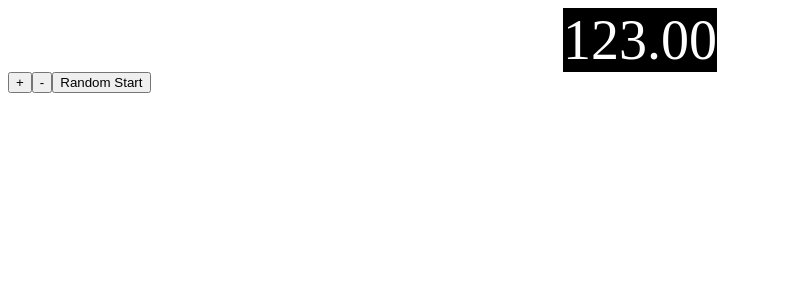
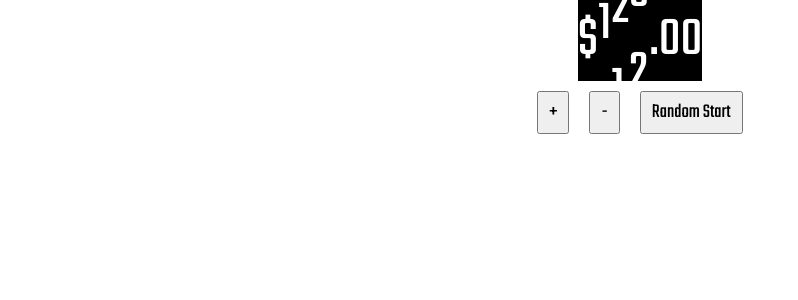
Before and after one commit to Mir-Labib-Hossain/Playground, a React (Vite) app: page / in a window 1280 px wide. Shown: the top 300 px of the page, without its empty margins (0-798 px from the left). Built offline with nearby package versions, Linux system fonts and the light colour scheme.

Commit message:
Finallized

```diff
--- a/src/App.tsx
+++ b/src/App.tsx
@@ -22,12 +22,14 @@ const App = () => {
   }, [randomStatus]);
 
   return (
-    <>
+    <div className="app">
       <AnimateNumber value={value} />
-      <button onClick={() => setValue((prev) => prev + getRandom())}>+</button>
-      <button onClick={() => setValue((prev) => prev - getRandom())}>-</button>
-      <button onClick={() => setRandomStatus(!randomStatus)}>Random {randomStatus?"Off":"Start"}</button>
-    </>
+      <div className="buttons">
+        <button onClick={() => setValue((prev) => prev + getRandom())}>+</button>
+        <button onClick={() => setValue((prev) => prev - getRandom())}>-</button>
+        <button onClick={() => setRandomStatus(!randomStatus)}>Random {randomStatus ? "Off" : "Start"}</button>
+      </div>
+    </div>
   );
 };
 
--- a/src/index.css
+++ b/src/index.css
@@ -1,10 +1,23 @@
-/* @import "https://fonts.googleapis.com/css2?family=Teko&display=swap"; */
+@import "https://fonts.googleapis.com/css2?family=Teko&display=swap";
 *{
     margin: 0;
     padding: 0;
-    /* font-family: 'Teko', sans-serif; */
+    font-family: 'Teko', sans-serif;
 }
 
 *, *:before, *:after {
     box-sizing: border-box;
 }
+
+.app{
+    display: flex;
+    flex-direction: column;
+    align-items: center;
+}
+
+.app .buttons *{
+    font-size: 20px;
+    margin: 10px;
+    padding: 5px 10px;
+    cursor: pointer;
+}
--- a/src/main.tsx
+++ b/src/main.tsx
@@ -1,5 +1,6 @@
 import ReactDOM from "react-dom/client";
 import App from "./App";
+import "./index.css"
 
 ReactDOM.createRoot(document.getElementById("root") as HTMLElement).render(
   // <React.StrictMode>
--- a/src/pages/animateNumber.tsx
+++ b/src/pages/animateNumber.tsx
@@ -23,12 +23,15 @@ function AnimateNumber({ value }: Props) {
   }
 
   return (
+    <div className="ticker-container">
+      $
     <div className="ticker-view">
       {numArr.map((num, index) => (num === "." ?
         <DecimalColumn key={index} /> :
         <DigitColumn key={index} digit={num} status={status} />
        ))}
     </div>
+    </div>
   );
 }
 
--- a/src/pages/style.css
+++ b/src/pages/style.css
@@ -1,4 +1,5 @@
-.ticker-view {
+/* without doller sign / container */
+/* .ticker-view {
   height: 100%;
   margin: auto;
   display: flex;
@@ -9,4 +10,22 @@
   background-color: black;
   color: white;
   width: fit-content;
+} */
+
+
+.ticker-container {
+  height: 100%;
+  margin: auto;
+  display: flex;
+  overflow: hidden;
+  font-size: 56px;
+  position: relative;
+  background-color: black;
+  color: white;
+  width: fit-content;
 }
+
+.ticker-view{
+  display: flex;
+  flex-direction: row-reverse;
+}
```
